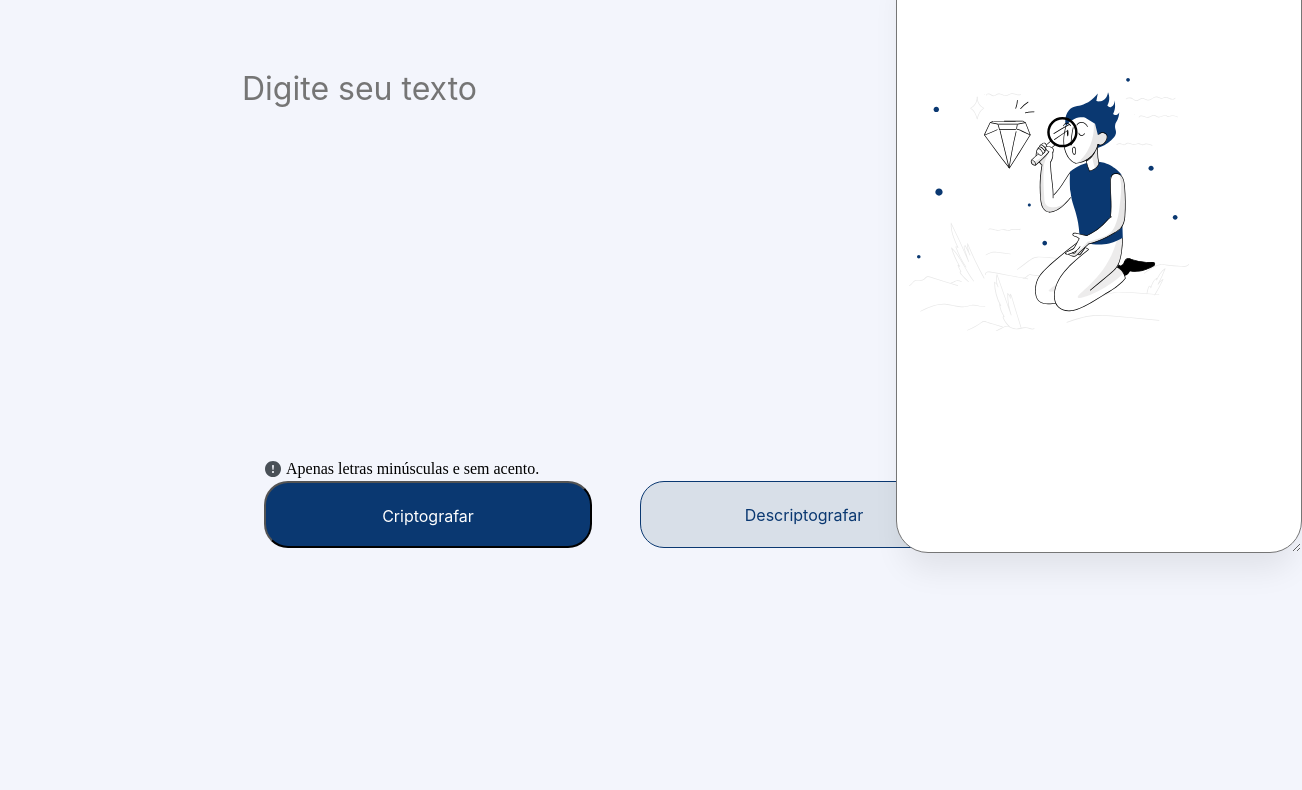
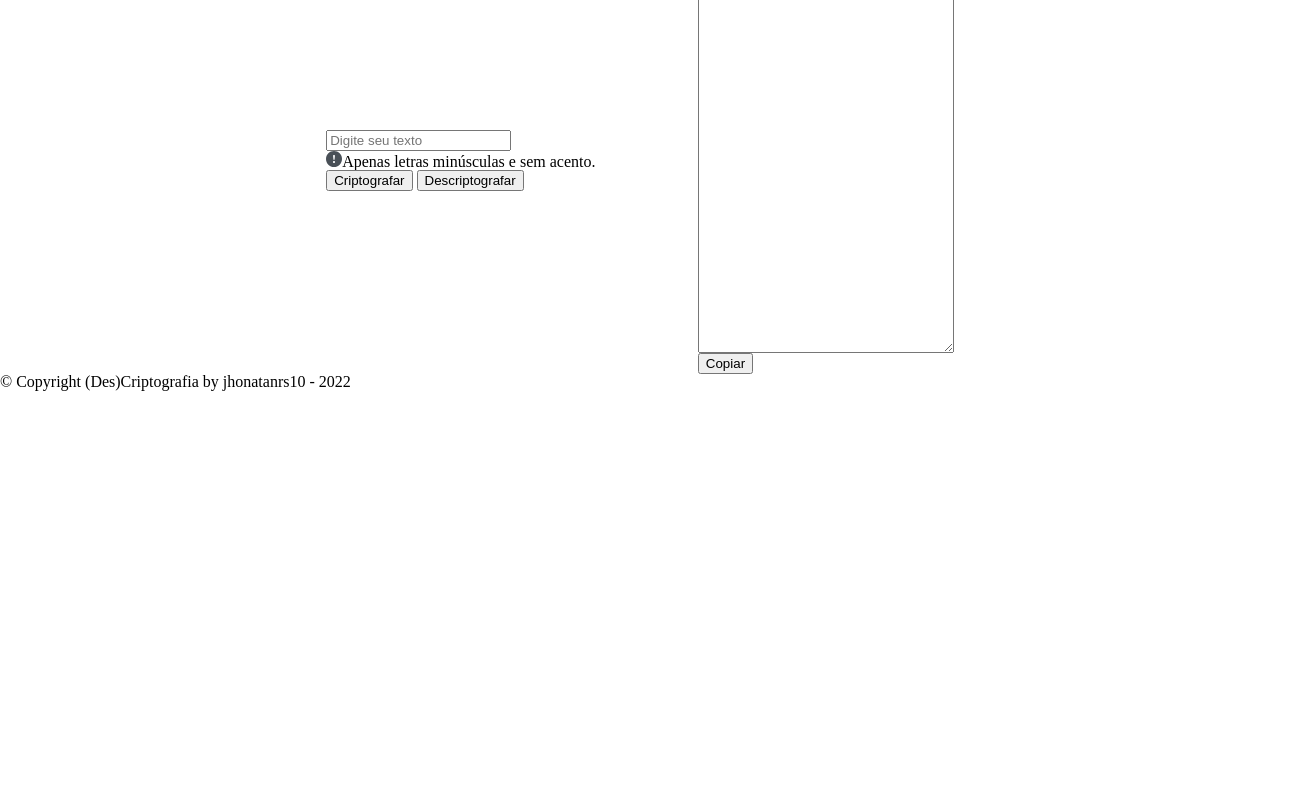
Before and after one commit to Jhonatanrs10/alura-sprint01, a plain HTML site: page index.html in a window 1280 px wide. Shown: the part 104-894 px from the top of the page, 1302 px wide, since content can reach past the window. After the commit the page ends 800 px from the top, so only its background shows below. Drawn offline with Linux system fonts and the light colour scheme.

Commit message:
Alterações de posicionamento Notebook

```diff
--- a/css/style.css
+++ b/css/style.css
@@ -1,246 +1,19 @@
-body {
-	background: #F3F5FC;
-
+.principal{
+	padding: 0 10%;
+	display: flex;
+	flex-wrap: wrap;
+	align-items: center;
+	align-content: center;
+	justify-content: center;
 }
-header {
-
-	padding-bottom: 100px;
+.texto-de-aviso{
+	width: 300px;
 }
-
-.logo {
-	/* Auto layout */
-
-	display: flex;
-	flex-direction: column;
-	align-items: flex-start;
-	padding: 0px;
-
-	position: absolute;
-	width: 120px;
-	height: 48px;
-	left: 40px;
-	top: 40px;
-
+.campo-texto-resultado{
+	display: block;
+	width: 250px;
+	height: 400px;
 }
-
-main{
-	/* Decodificador - 1 Desktop */
-	display: center;
-
-
-	position: relative;
-	/*width: 1440px;*/
-	height: 1024px;
-
+.enquadro{
+	padding: 0 5%;
 }
-
-.center {
-	display: center;
-}
-
-.campo-texto{
-
-	/* Digite seu texto */
-
-
-	position: absolute;
-	width: 680px;
-	height: 48px;
-	left: 240px;
-	top: 168px;
-
-	font-family: 'Inter';
-	font-style: normal;
-	font-weight: 400;
-	font-size: 32px;
-	line-height: 150%;
-	/* identical to box height, or 48px */
-
-
-	/* Dark blue/dark-blue-300 */
-
-	color: #0A3871;
-
-	border: none;
-	background: #F3F5FC;
-
-}
-
-.botoes {
-		/* Auto layout */
-
-	display: flex;
-	flex-direction: row;
-	align-items: flex-start;
-	padding: 0px;
-	position: absolute;
-	width: 680px;
-	height: 67px;
-	left: 240px;
-	top: 585px;
-}
-.icon-aviso {
-	padding-right: 5px;
-}
-
-.aviso {
-	display: flex;
-	flex-direction: row;
-	align-items: flex-start;
-	padding: 0px;
-
-	position: absolute;
-	width: 680px;
-	height: 67px;
-	left: 265px;
-	top: 565px;
-}
-#criptografar {
-	/* Button */
-
-	position: static;
-	width: 280px;
-	height: 19px;
-	left: 24px;
-	top: 24px;
-
-	font-family: 'Inter';
-	font-style: normal;
-	font-weight: 400;
-	font-size: 16px;
-	line-height: 19px;
-	text-align: center;
-
-	/* White */
-
-	color: #FFFFFF;
-
-	flex: none;
-	order: 0;
-	flex-grow: 1;
-	margin: 0px 8px;
-	/* Auto layout */
-
-	display: center;
-	flex-direction: row;
-	align-items: flex-start;
-	padding: 24px;
-
-	position: static;
-	width: 328px;
-	height: 67px;
-	left: 0px;
-	top: 0px;
-
-	/* Dark blue/dark-blue-300 */
-
-	background: #0A3871;
-	border-radius: 24px;
-
-	/* Inside auto layout */
-
-	flex: none;
-	order: 0;
-	flex-grow: 0;
-	margin: 0px 24px;
-}
-
-#descriptografar {
-	/* Button */
-
-
-	position: static;
-	width: 280px;
-	height: 19px;
-	left: 24px;
-	top: 24px;
-
-
-	font-family: 'Inter';
-	font-style: normal;
-	font-weight: 400;
-	font-size: 16px;
-	line-height: 0px;
-	text-align: center;
-
-	/* Dark blue/dark-blue-300 */
-
-	color: #0A3871;
-
-
-	/* Inside auto layout */
-
-	flex: none;
-	order: 0;
-	flex-grow: 1;
-	margin: 0px 8px;
-
-	/* Auto layout */
-
-	display: center;
-	flex-direction: row;
-	align-items: flex-start;
-	padding: 24px;
-
-	position: static;
-	width: 328px;
-	height: 67px;
-	left: 352px;
-	top: 0px;
-
-	/* Light gray */
-
-	background: #D8DFE8;
-	/* Dark blue/dark-blue-300 */
-
-	border: 1px solid #0A3871;
-	box-sizing: border-box;
-	border-radius: 24px;
-
-	/* Inside auto layout */
-
-	flex: none;
-	order: 1;
-	flex-grow: 0;
-	margin: 0px 24px;
-	text-align: center;
-}
-
-.nd{
-	position: absolute;
-}
-
-.campo-texto-resultado{
-	/* Rectangle 1 */
-
-	text-align: center;
-	position: absolute;
-	width: 400px;
-	height: 600px;
-	left: 70%;
-	top: 5%;
-
-	/* White */
-
-	background: #FFFFFF;
-	/* shadow */
-
-	box-shadow: 0px 24px 32px -8px rgba(0, 0, 0, 0.08);
-	border-radius: 32px;
-
-}
-
-.campo-texto-resultado-img{
-
-	position: absolute;
-	width: 280px;
-	height: 495px;
-	left: 71%;
-	top: 6%;
-
-}
-
-.copyright {
-	text-align: center;
-	padding: 10px;
-}
--- a/index.html
+++ b/index.html
@@ -8,45 +8,31 @@
 		<link rel="stylesheet" type="text/css" href="css/style.css">
 	</head>
 	<body>
+		<header>
+			<img class="logo" src="img/logo.svg" width="31" height="48">
+		</header>
 		<main>
-			<div class="center">
+			<div class="principal">
+				<div class="enquadro">
+					<input type="text" placeholder="Digite seu texto" class="campo-texto">
 
-				<header>
-					<img class="logo" src="img/logo.svg" width="31" height="48">
-				</header>
+					<p class="aviso" style="user-select: none;"><img class="icon-aviso" src="img/icon-esclamacao.svg">Apenas letras minúsculas e sem acento.</p>
+					<input type="submit" value="Criptografar" id="criptografar">
 
-
-				<input type="text" placeholder="Digite seu texto" class="campo-texto">
-				<p class="aviso" style="user-select: none;"><img class="icon-aviso" src="img/icon-esclamacao.svg">Apenas letras minúsculas e sem acento.</p>
-
-				<div class="botoes">
-
-					<input type="submit" value="Criptografar" id="criptografar">
 					<input type="submit" value="Descriptografar" id="descriptografar">
-
 				</div>
 
-				<div>
+				<div class="enquadro">
+					<textarea id="myDIV" class="campo-texto-resultado"></textarea>
 
-					<textarea id="myDIV" class="campo-texto-resultado"></textarea>
-					<img id="nd" class="campo-texto-resultado-img" src="img/nenhuma-msg-encontrada.svg">
-
-
+					<input type="submit" value="Copiar" id="copiar">
 				</div>
-
-
 			</div>
 
 		</main>
 		<footer>
 			<p class="copyright" >&copy; Copyright (Des)Criptografia by jhonatanrs10 - 2022</p>
 		</footer>
-		<script>
-			function myFunction() {
-			document.getElementById("myDIV").style.display = "none";
-			}
-
-		</script>
 
 		<script type="text/javascript" src="js/script.js"></script>
 	</body>
--- a/js/script.js
+++ b/js/script.js
@@ -1,9 +1,10 @@
 // Elementos HTML
 
 var campoTexto = document.querySelector(".campo-texto");
-var botaoCriptografar = document.getElementById("criptografar")
-var botaoDesCriptografar = document.getElementById("descriptografar")
+var botaoCriptografar = document.getElementById("criptografar");
+var botaoDesCriptografar = document.getElementById("descriptografar");
 var campoResposta = document.querySelector(".campo-texto-resultado");
+var botaoCopiar = document.getElementById("copiar");
 
 // Regra Encriptação
 
@@ -56,8 +57,24 @@ function btnDesCriptografar() {
 
 }
 
+function copyToClipBoard() {
+
+
+    campoResposta.select();
+    document.execCommand('copy');
+    campoResposta.value = "";
+
+    alert("Copied!");
+
+    campoTexto.innerHTML.select();
+    document.execCommand('paste');
+}
+
+
 // Clicks
 
 botaoCriptografar.addEventListener("click", btnCriptografar);
 
 botaoDesCriptografar.addEventListener("click", btnDesCriptografar);
+
+botaoCopiar.addEventListener("click", copyToClipBoard);
```
